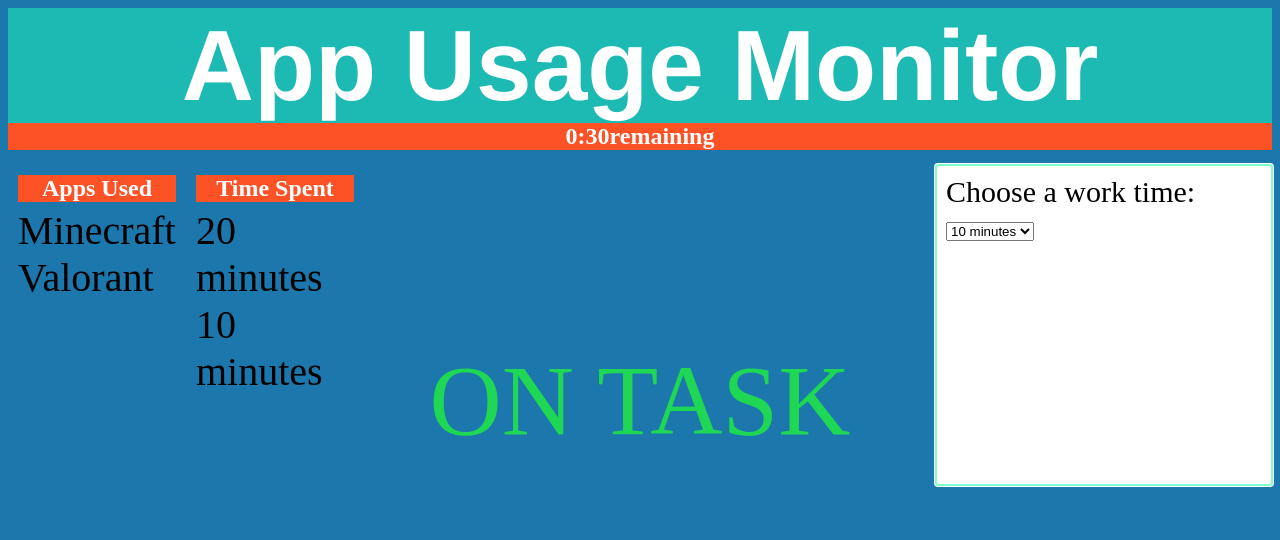
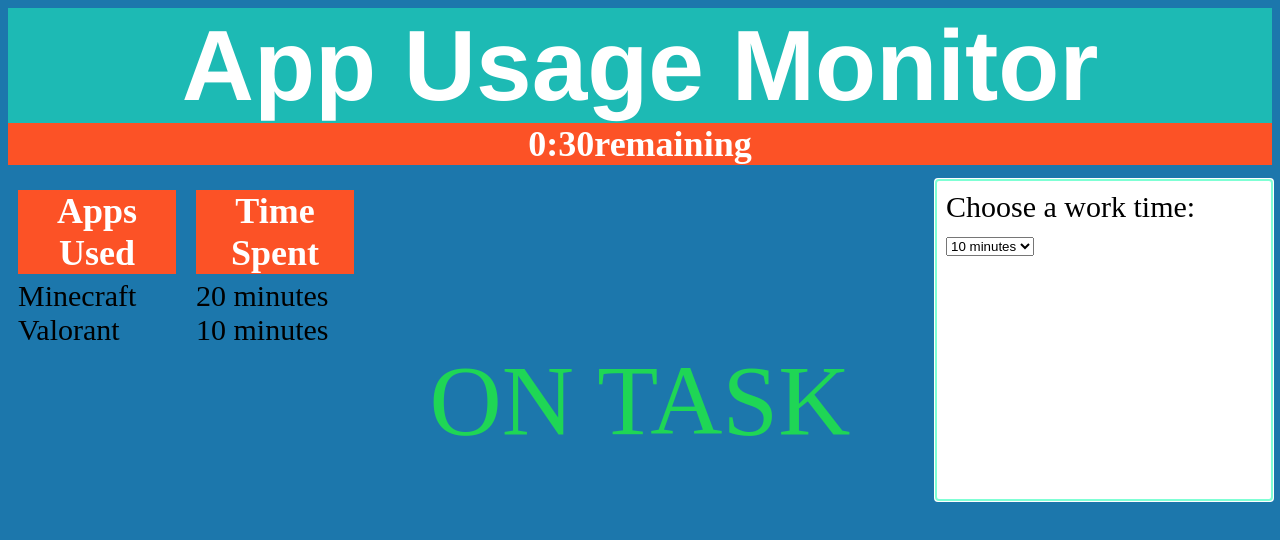
Before and after one commit to Brucewastaken/git-init-2023, an Electron app: page index.html in a window 1280 px wide. Drawn offline with Linux system fonts and the light colour scheme; no server answers.

Commit message:
Update index.html

```diff
--- a/index.html
+++ b/index.html
@@ -23,6 +23,7 @@
       background-color: #1dbab4;
     }
     h2{
+        font-size:36px;
         color: white;
         background-color: #fc5226;
         margin: 0;
@@ -56,7 +57,7 @@
         padding: 5px;
         padding-left: 0;
         list-style-type: none;
-        font-size: 40px;
+        font-size: 30px;
         margin: 0;
     }
 
```
